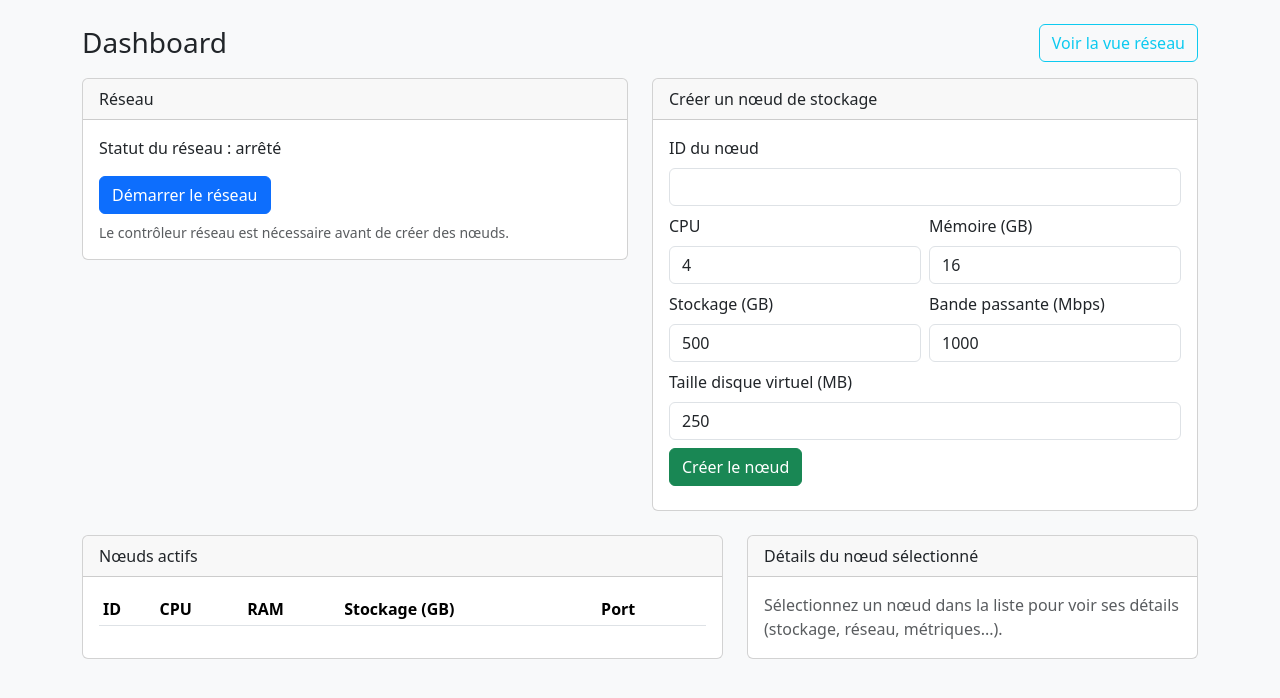
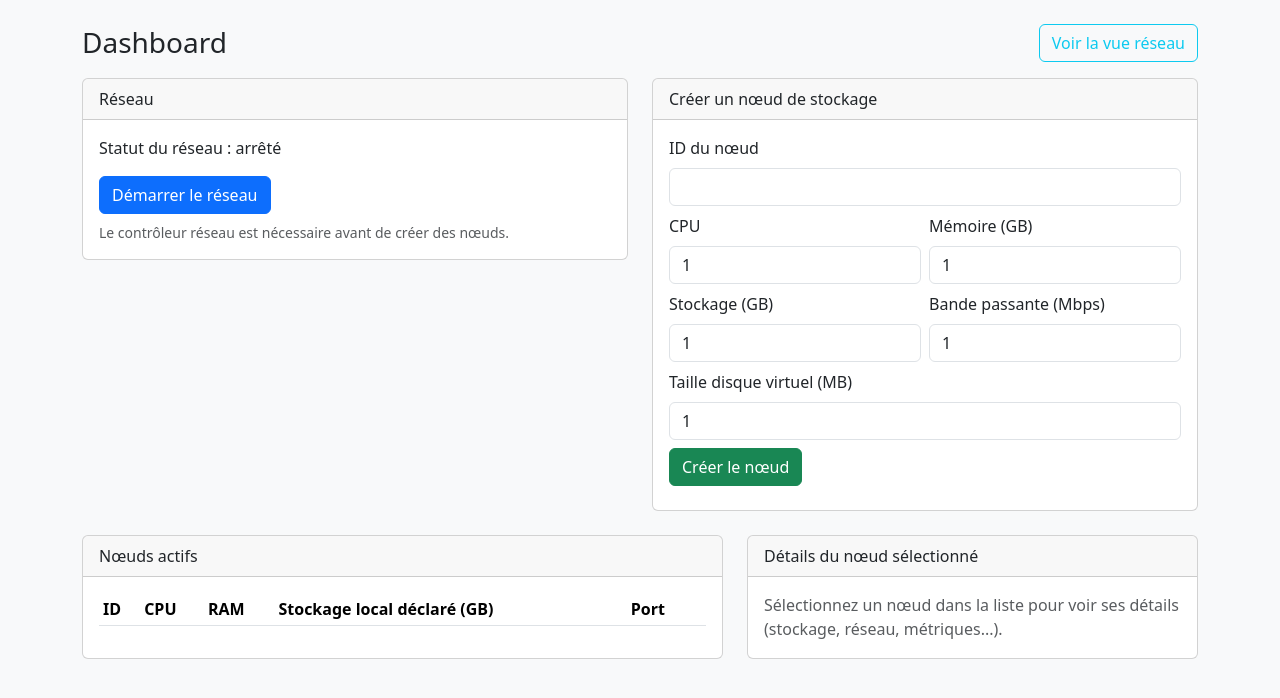
Before and after one commit to Pagnong/Syteme-discribue-Cloud, a Flask app: page / in a window 1280 px wide. Shown: the part 56-754 px from the top of the page. Run offline with Flask 2, Linux system fonts and the light colour scheme; data that the repository does not hold is empty.

Commit message:
Update resource input values and labels in HTML

```diff
--- a/templates/index.html
+++ b/templates/index.html
@@ -31,23 +31,23 @@
           </div>
           <div class="col-6">
             <label class="form-label">CPU</label>
-            <input type="number" class="form-control" name="cpu" value="4" min="1">
+            <input type="number" class="form-control" name="cpu" value="1" min="1">
           </div>
           <div class="col-6">
             <label class="form-label">Mémoire (GB)</label>
-            <input type="number" class="form-control" name="memory" value="16" min="1">
+            <input type="number" class="form-control" name="memory" value="1" min="1">
           </div>
           <div class="col-6">
             <label class="form-label">Stockage (GB)</label>
-            <input type="number" class="form-control" name="storage" value="500" min="1">
+            <input type="number" class="form-control" name="storage" value="1" min="1">
           </div>
           <div class="col-6">
             <label class="form-label">Bande passante (Mbps)</label>
-            <input type="number" class="form-control" name="bandwidth" value="1000" min="1">
+            <input type="number" class="form-control" name="bandwidth" value="1" min="1">
           </div>
           <div class="col-12">
             <label class="form-label">Taille disque virtuel (MB)</label>
-            <input type="number" class="form-control" name="disk_mb" value="250" min="1">
+            <input type="number" class="form-control" name="disk_mb" value="1" min="1">
           </div>
           <div class="col-12 mt-2">
             <button class="btn btn-success" type="submit">Créer le nœud</button>
@@ -70,7 +70,7 @@
               <th>ID</th>
               <th>CPU</th>
               <th>RAM</th>
-              <th>Stockage (GB)</th>
+              <th>Stockage local déclaré (GB)</th>
               <th>Port</th>
               <th></th>
             </tr>
@@ -137,11 +137,11 @@ async function refreshNodes() {
         <td>${n.node_id}</td>
         <td>${n.cpu_capacity}</td>
         <td>${n.memory_capacity}</td>
-        <td>${(n.storage_capacity_bytes / (1024*1024*1024)).toFixed(0)}</td>
+        <td>${(n.declared_local_capacity_gb ?? '—')}</td>
         <td>${n.service_port}</td>
         <td>
           <button class="btn btn-sm btn-outline-primary me-1" data-node="${n.node_id}">Détails</button>
-          <a class="btn btn-sm btn-outline-success me-1" href="/nodes/${n.node_id}/files">Fichiers</a>
+          <a class="btn btn-sm btn-outline-success me-1" href="/nodes/${n.node_id}/files" target="_blank" title="Ouvrir les fichiers du nœud sur le port ${n.service_port}">Fichiers</a>
           <button class="btn btn-sm btn-outline-danger" data-node-del="${n.node_id}">Stop</button>
         </td>`;
       tbody.appendChild(tr);
@@ -160,7 +160,8 @@ async function loadNodeDetails(nodeId) {
       <h5>Nœud ${n.node_id}</h5>
       <p><strong>Ressources :</strong> CPU=${n.cpu_capacity}, RAM=${n.memory_capacity}GB, stockage virtuel=${(n.storage_capacity_bytes / (1024*1024*1024)).toFixed(0)}GB</p>
       <p><strong>Réseau :</strong> contrôleur ${n.network_host}:${n.network_port}, port service=${n.service_port}, bande passante=${n.bandwidth} Mbps</p>
-      <p><strong>Stockage local :</strong> utilisés=${n.storage.used_bytes} / ${n.storage.total_bytes} bytes (${n.storage.utilization_percent.toFixed(1)}%)</p>
+      <p><strong>Capacité locale déclarée :</strong> ${n.declared_local_capacity_gb ?? '—'} GB</p>
+      <p><strong>Stockage local :</strong> utilisés=${(n.storage.used_bytes / (1024*1024)).toFixed(2)} / ${(n.storage.total_bytes / (1024*1024)).toFixed(2)} MB (${n.storage.utilization_percent.toFixed(1)}%)</p>
       <p><strong>Métriques :</strong> requêtes=${n.metrics.total_requests_processed}, données transférées=${n.metrics.total_data_transferred_bytes} bytes, échecs=${n.metrics.failed_transfers}</p>
       <p class="text-muted">Les fonctionnalités avancées (upload/download, fichiers cloud, etc.) peuvent être ajoutées sur d\'autres pages ou onglets.</p>
     `;
```
